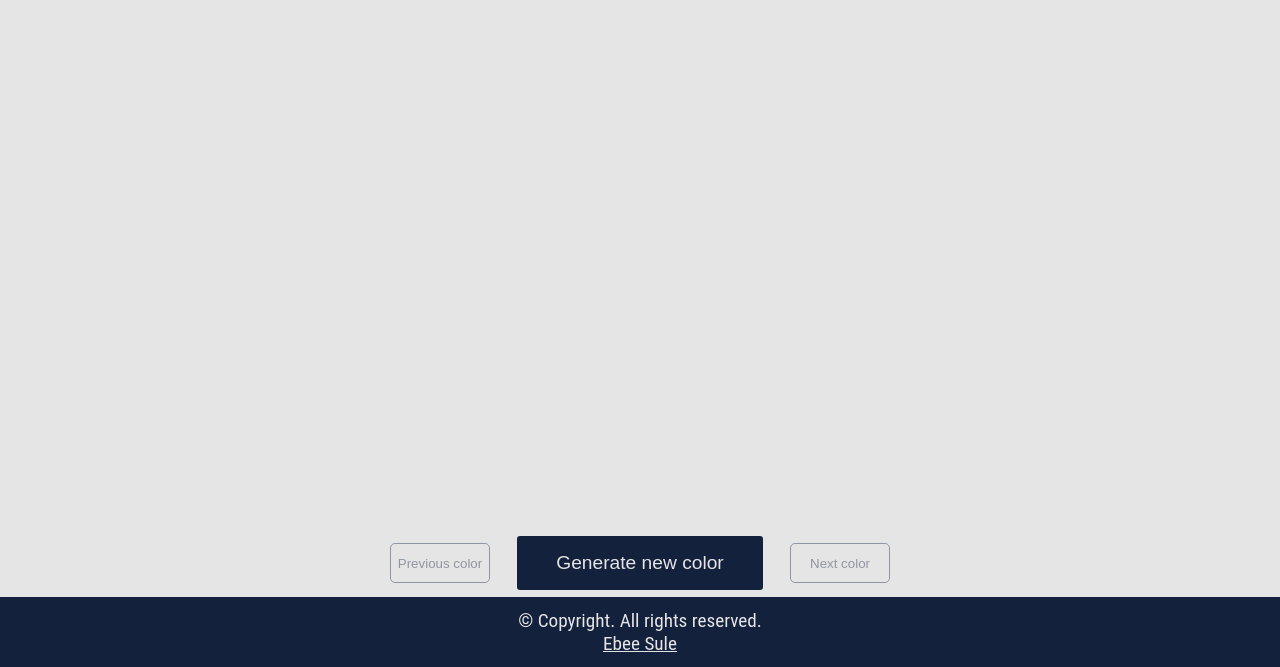
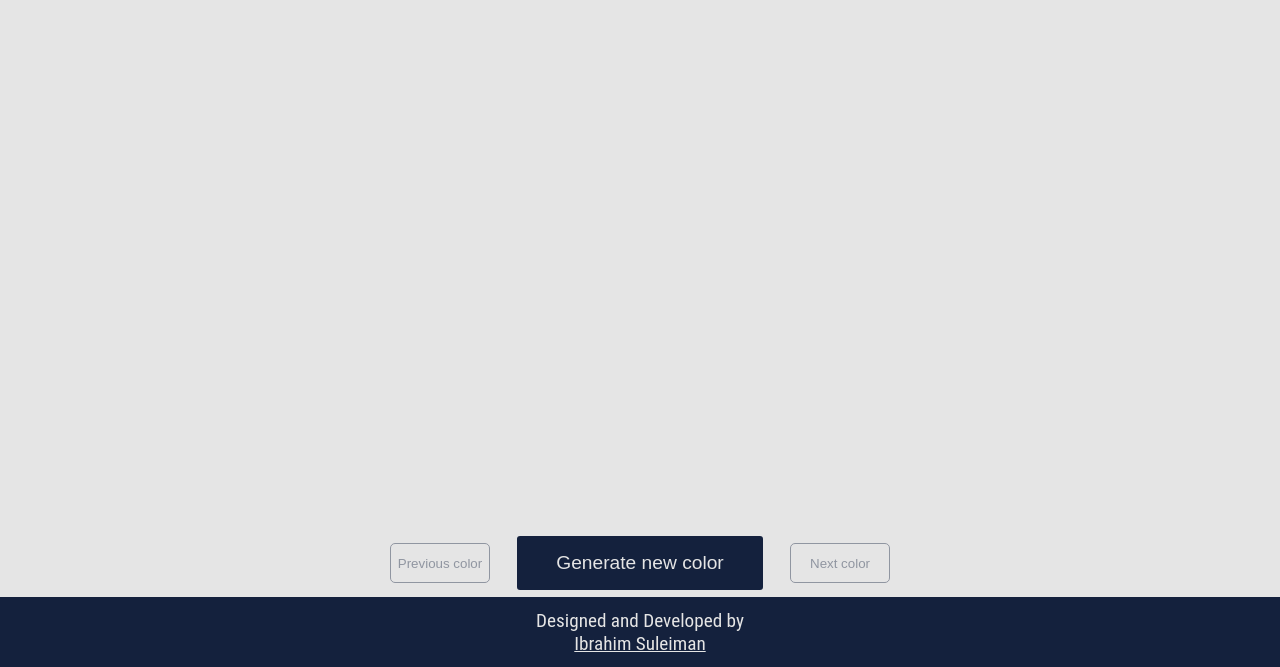
Before and after one commit to ebeeraheem/background-color-generator, a plain HTML site: page index.html in a window 1280 px wide. Shown: the part 133-800 px from the top of the page. Drawn offline with Linux system fonts and the light colour scheme.

Commit message:
Added new files
I added a favicon, README.md and LICENSE files. I also edited hoy my name appears on the index.html file.

```diff
--- a/index.html
+++ b/index.html
@@ -4,6 +4,7 @@
     <meta charset="UTF-8" />
     <meta name="viewport" content="width=device-width, initial-scale=1.0" />
     <link rel="stylesheet" href="style.css" />
+    <link rel="shortcut icon" href="favicon.png" type="image/x-icon" />
 
     <title>Background Color Generator</title>
   </head>
@@ -24,9 +25,9 @@
       </div>
     </main>
     <footer>
-      <div>&copy; Copyright. All rights reserved.</div>
+      <div>Designed and Developed by</div>
       <div>
-        <a href="https://ebeesule.carrd.co" target="_blank">Ebee Sule</a>
+        <a href="https://ebeesule.carrd.co" target="_blank">Ibrahim Suleiman</a>
       </div>
     </footer>
 
```
Also changed, not shown: favicon.ico (added), favicon.png (added), images/desktop-view.png (added), images/mobile-view.png (added), images/tablet-view.png (added), 2 other files.
